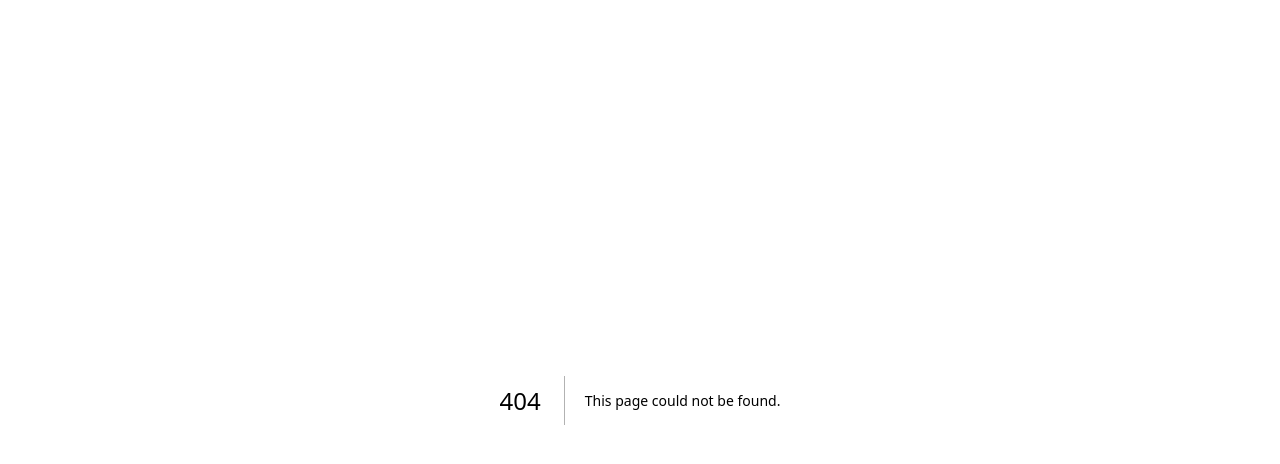
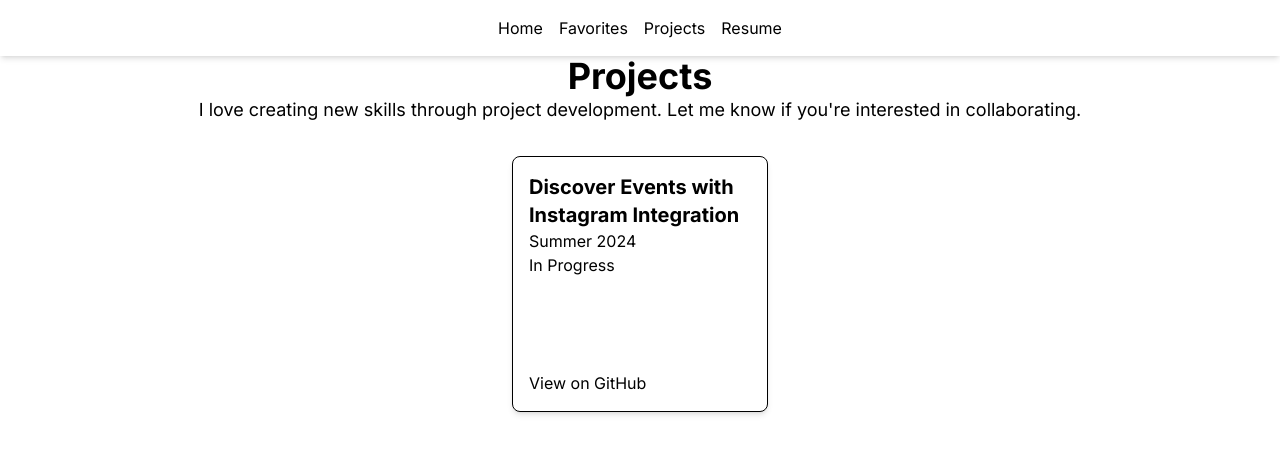
Before and after one commit to AnthonyShuey/Personal-Website, a Next.js app: page /projects in a window 1280 px wide. Before the commit this address had no page. Shown: the top 464 px of the page. Built offline with nearby package versions, Linux system fonts and the light colour scheme.

Commit message:
Create page.tsx

```diff
--- /dev/null
+++ b/app/projects/page.tsx
@@ -0,0 +1,46 @@
+import React from 'react';
+import Head from 'next/head';
+import Link from 'next/link';
+
+const projects = [
+  {
+    name: "Discover Events with Instagram Integration",
+    description: "In Progress",
+    period: "Summer 2024",
+    githubLink: "https://github.com/AnthonyShuey/Events-w-Instagram"
+  }
+];
+
+export default function Projects() {
+    return (
+      <div className="min-h-screen bg-white">
+        <Head>
+          <title>Projects & Portfolio</title>
+          <style>{`body { margin: 0; padding: 0; background-color: white; }`}</style>
+        </Head>
+        <nav className="bg-white p-4 shadow-md flex justify-center space-x-4">
+          <Link href="/" className="text-black hover:text-blue-500">Home</Link>
+          <Link href="#favorites" className="text-black hover:text-blue-500">Favorites</Link>
+          <Link href="/projects" className="text-black hover:text-blue-500">Projects</Link>
+          <Link href="/Resume.pdf" className="text-black hover:text-blue-500">Resume</Link>
+
+        </nav>
+        <div className="text-center mt-0">
+          <h1 className="text-4xl font-bold text-black">Projects</h1>
+          <p className="text-lg text-black">I love creating new skills through project development. Let me know if you're interested in collaborating.</p>
+        </div>
+        <div className="flex flex-wrap justify-center gap-4 p-8">
+          {projects.map((project, index) => (
+            <div key={index} className="border border-black rounded-lg p-4 shadow-md hover:shadow-lg transition-shadow duration-300 w-64 h-64 flex flex-col justify-between bg-white text-black">
+              <div>
+                <h2 className="text-xl font-bold">{project.name}</h2>
+                <p>{project.period}</p>
+                <p>{project.description}</p>
+              </div>
+              <a href={project.githubLink} className="text-black-500 hover:text-black-700">View on GitHub</a>
+            </div>
+          ))}
+        </div>
+      </div>
+    );
+  }
```
